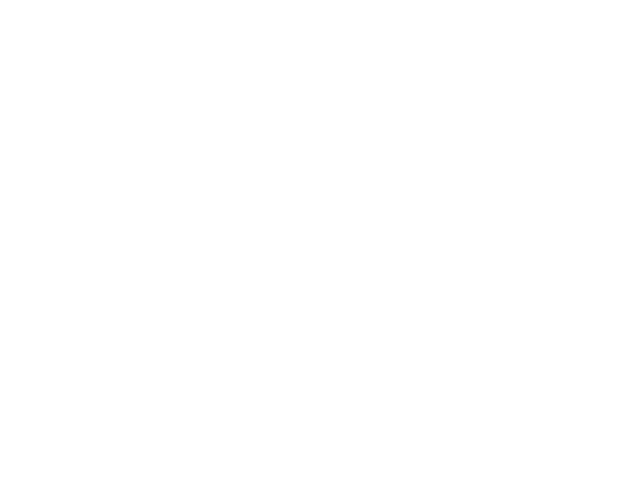
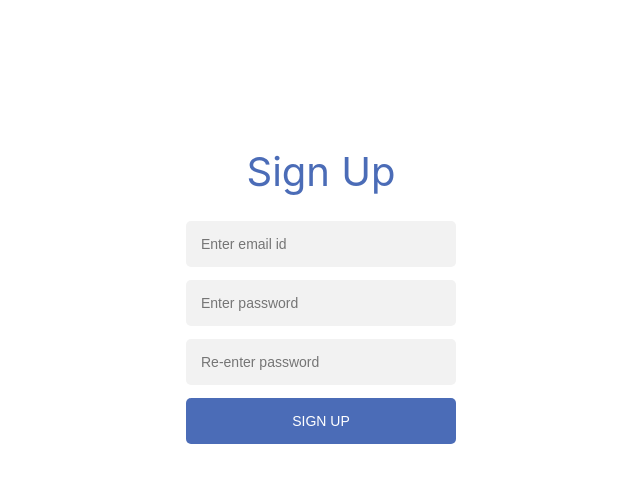
Before and after one commit to Netragiri/Books-management, a React (Create React App) app: page /sign-up in a window 1280 px wide. Before the commit this address had no page. Shown: the top 482 px of the page, without its empty margins (319-959 px from the left). Built offline with nearby package versions, Linux system fonts and the light colour scheme.

Commit message:
feat: signup module created

```diff
--- a/src/App.tsx
+++ b/src/App.tsx
@@ -1,4 +1,3 @@
-import { Suspense } from 'react';
 import { BrowserRouter } from 'react-router-dom';
 import AllRoutes from './Routes';
 
--- a/src/Routes/PublicRoute.tsx
+++ b/src/Routes/PublicRoute.tsx
@@ -1,4 +1,4 @@
-import { Navigate, useNavigate } from 'react-router-dom';
+import { Navigate } from 'react-router-dom';
 
 interface PublicRouteProps {
   element: any;
@@ -6,8 +6,7 @@
 
 function PublicRoute({ element: Component }: PublicRouteProps) {
   const token = localStorage.getItem('token');
-  const profile = JSON.parse(localStorage.getItem('profile') || 'null');
-  const navigate = useNavigate()
+  const profile = JSON.parse(localStorage.getItem('userProfile') || 'null');
 
   if (token && profile) {
     // Check your condition here and navigate accordingly
@@ -18,8 +17,7 @@
   } else {
     // Redirect to login or any other route if the conditions are not met
     console.log("hii");
-// navigate("/login")
-    return <Navigate to="/login" replace ={true}/>;
+    return <Navigate to="/login" replace/>;
   }
 }
 
--- a/src/Routes/index.tsx
+++ b/src/Routes/index.tsx
@@ -1,11 +1,13 @@
 import { Route, Routes } from "react-router-dom";
 import PublicRoute from "./PublicRoute";
 import Login from "../auth/Login";
+import Signup from "../auth/Signup";
 
 function AllRoutes() {
   return (
     <Routes>
       <Route path="/" element={<Login />} />
+      <Route path="/sign-up" element={<Signup />} />
       <Route path="/login" element={<PublicRoute element={<Login />} />} />
     </Routes>
   );
--- a/src/Shared/Utills/validationSchema.tsx
+++ b/src/Shared/Utills/validationSchema.tsx
@@ -8,3 +8,21 @@
       .required("Password is a required field")
       .min(8, "Password must be at least 8 characters"),
   });
+
+
+// Creating schema
+export const signupSchema = Yup.object().shape({
+  email: Yup.string()
+    .required("Email is a required field")
+    .email("Invalid email format"),
+  password: Yup.string()
+    .required("Password is a required field")
+    .matches(
+      /^(?=.*[a-z])(?=.*[A-Z])(?=.*\d)/,
+      "Password must contain at least one uppercase letter, one lowercase letter, and one number"
+    )
+    .min(8, "Password must be at least 8 characters"),
+    confirm_password: Yup.string()
+    .required("Confirm Password is a required field")
+    .oneOf([Yup.ref('password')], 'Passwords must match'),
+});
--- a/src/auth/Login.tsx
+++ b/src/auth/Login.tsx
@@ -2,7 +2,6 @@
 import { Formik } from "formik";
 import "../assets/css/auth/login.css"
 import { loginschema } from "../Shared/Utills/validationSchema";
-
 
 function Login() {
   return (
--- a/src/auth/Signup.tsx
+++ b/src/auth/Signup.tsx
@@ -1,26 +1,16 @@
 
 import { Formik } from "formik";
-import * as Yup from "yup";
-
-// Creating schema
-const schema = Yup.object().shape({
-  email: Yup.string()
-    .required("Email is a required field")
-    .email("Invalid email format"),
-  password: Yup.string()
-    .required("Password is a required field")
-    .min(8, "Password must be at least 8 characters"),
-});
+import { signupSchema } from "../Shared/Utills/validationSchema";
 
 function Signup() {
   return (
     <>
       <Formik
-        validationSchema={schema}
-        initialValues={{ email: "", password: "" }}
+        validationSchema={signupSchema}
+        initialValues={{ email: "", password: "", confirm_password: "" }}
         onSubmit={(values) => {
-          // Alert the input values of the form that we filled
-          alert(JSON.stringify(values));
+          const data = JSON.stringify({email:values.email,password:values.password})
+          localStorage.setItem("userProfile",data)
         }}
       >
         {({
@@ -34,7 +24,7 @@
           <div className="login">
             <div className="form">
               <form noValidate onSubmit={handleSubmit}>
-                <span>Login</span>
+                <span>Sign Up</span>
                 <input
                   type="email"
                   name="email"
@@ -60,7 +50,19 @@
                 <p className="error">
                   {errors.password && touched.password && errors.password}
                 </p>
-                <button type="submit">Login</button>
+                <input
+                  type="password"
+                  name="confirm_password"
+                  onChange={handleChange}
+                  onBlur={handleBlur}
+                  value={values.confirm_password}
+                  placeholder="Re-enter password"
+                  className="form-control"
+                />
+                <p className="error">
+                  {errors.confirm_password && touched.confirm_password && errors.confirm_password}
+                </p>
+                <button type="submit">Sign Up</button>
               </form>
             </div>
           </div>
```
Also changed, not shown: src/Routes/PrivateRoute.tsx (added, +23 -0 lines), 1 other file (tests, documents, lock files or other folders).
